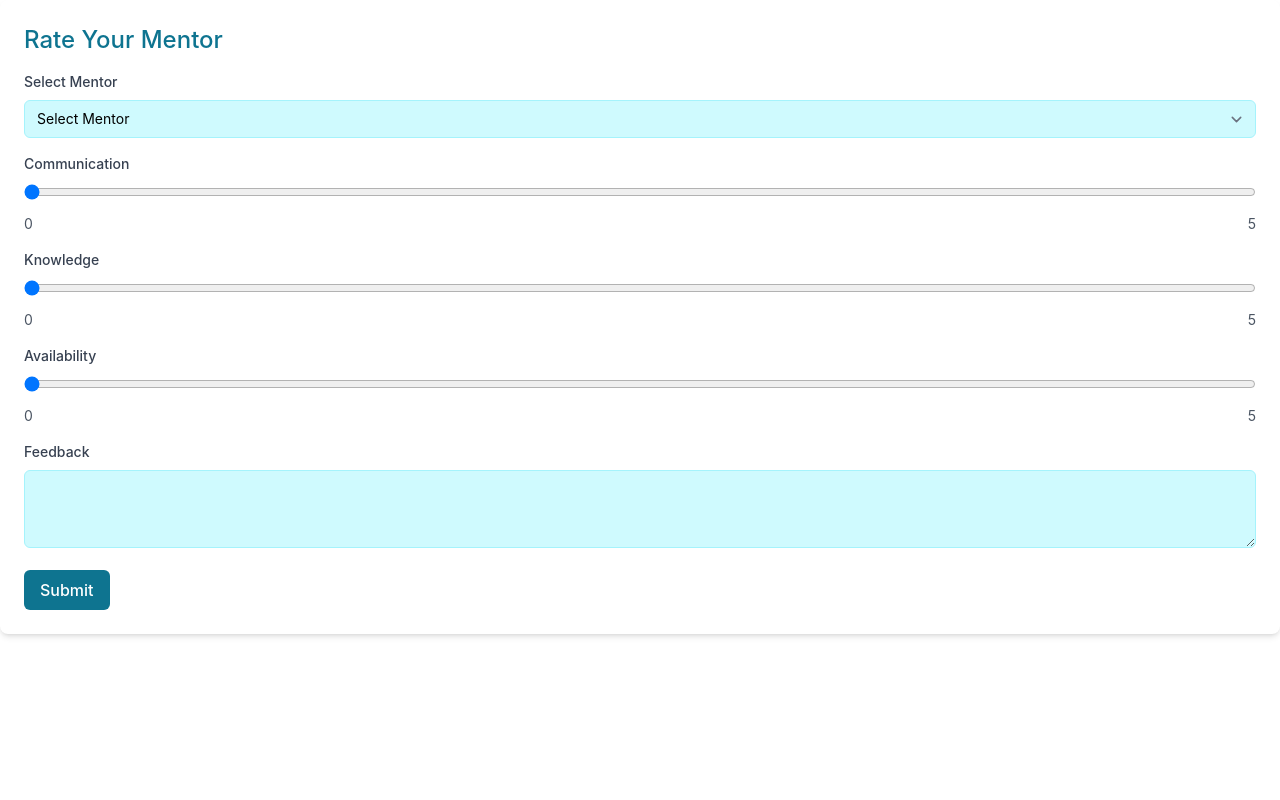
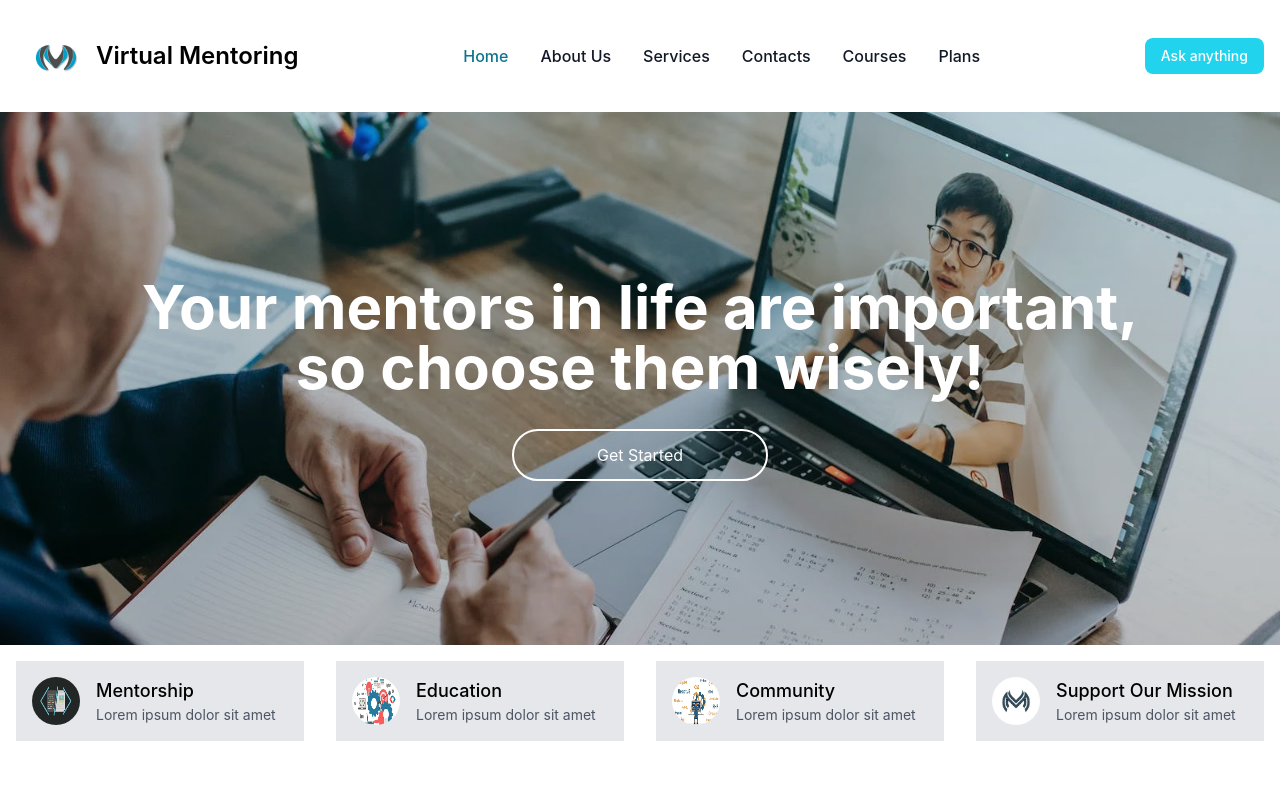
Before and after one commit to yidyedelina/mavericks-online-mentoring-program, a React (Vite) app: page / in a window 1280 px wide. Shown: the top 800 px of the page. Built offline with nearby package versions, Linux system fonts and the light colour scheme.

Commit message:
edited something

```diff
--- a/src/App.tsx
+++ b/src/App.tsx
@@ -1,5 +1,6 @@
 import React from 'react'
 import MentorRating from './components/mentor/MentorRating'
+import Homepage from './pages/Homepage'
 
 
 
@@ -8,6 +9,7 @@ import MentorRating from './components/mentor/MentorRating'
 const App = () => {
   return (
     <div>
+      <Homepage />
       <MentorRating />
     </div>
   )
```
